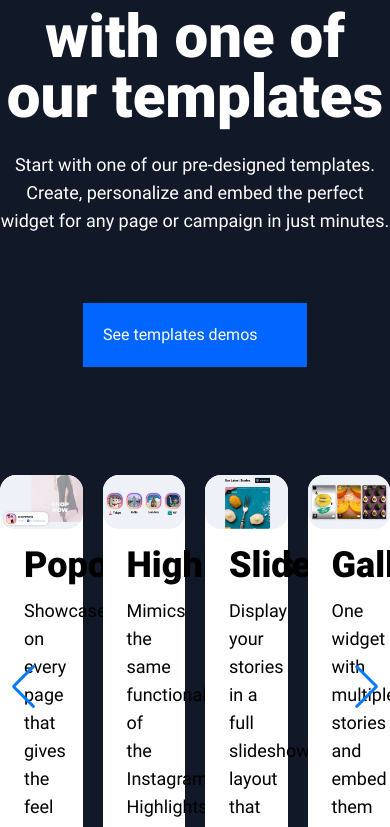
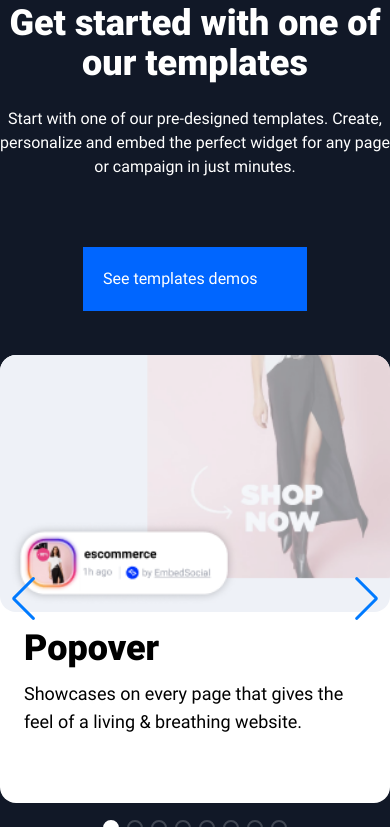
Before and after one commit to thiagonunesbatista/embed-social-reactjs-website, a React (Vite) app: page / in a window 390 px wide. Shown: the part 1637-2464 px from the top of the page. Built offline with nearby package versions, Linux system fonts and the light colour scheme; some icons are missing.

Commit message:
feat: add "TempleteFeature" component responsivity

```diff
--- a/src/components/TemplateFeature.tsx
+++ b/src/components/TemplateFeature.tsx
@@ -6,17 +6,16 @@ import "swiper/css";
 import "swiper/css/navigation";
 import "swiper/css/pagination";
 import "swiper/css/scrollbar";
-import "swiper/css/manipulation";
 
 export const TemplateFeature = () => {
   return (
     <section className="bg-[#111827]">
       <Container className="h-[61rem] flex flex-col justify-center gap-11">
         <div className="text-white flex flex-col items-center gap-6 h-auto">
-          <h1 className="font-roboto-900 text-6xl max-w-xl text-center">
+          <h1 className="font-roboto-900 text-6xl max-w-xl text-center max-sm:text-4xl">
             Get started with one of our templates
           </h1>
-          <p className="text-lg text-center max-w-xl">
+          <p className="text-lg text-center max-w-xl max-sm:text-base">
             Start with one of our pre-designed templates. Create, personalize
             and embed the perfect widget for any page or campaign in just
             minutes.
@@ -26,20 +25,30 @@ export const TemplateFeature = () => {
           </button>
         </div>
 
-        <div className="h-auto mt-16">
+        <div className="h-auto">
           <Swiper
             modules={[Navigation, Pagination, Scrollbar, A11y]}
             spaceBetween={20}
-            slidesPerView={4}
-            slidesPerGroup={4}
+            slidesPerView={1}
+            slidesPerGroup={1}
             navigation
             loop
             pagination={{ clickable: true }}
+            breakpoints={{
+              550: {
+                slidesPerView: 2,
+                slidesPerGroup: 2,
+              },
+              800: {
+                slidesPerView: 4,
+                slidesPerGroup: 4,
+              },
+            }}
           >
-            <SwiperSlide className="h-96 bg-white rounded-2xl">
+            <SwiperSlide className="h-96 bg-white rounded-2xl max-[550px]:h-[28rem]">
               <img
                 src="/src/assets/slides/Slide1.png"
-                className="rounded-2xl"
+                className="rounded-2xl max-[600px]:h-fit max-lg:w-full"
               />
               <div className="mx-6 mt-4">
                 <h1 className="text-4xl font-roboto-900 mb-3">Popover</h1>
@@ -49,10 +58,10 @@ export const TemplateFeature = () => {
                 </p>
               </div>
             </SwiperSlide>
-            <SwiperSlide className="h-96 bg-white rounded-2xl">
+            <SwiperSlide className="h-96 bg-white rounded-2xl max-[550px]:h-[28rem]">
               <img
                 src="/src/assets/slides/Slide2.png"
-                className="rounded-2xl"
+                className="rounded-2xl max-[600px]:h-fit max-lg:w-full"
               />
               <div className="mx-6 mt-4">
                 <h1 className="text-4xl font-roboto-900 mb-3">Highlights</h1>
@@ -62,10 +71,10 @@ export const TemplateFeature = () => {
                 </p>
               </div>
             </SwiperSlide>
-            <SwiperSlide className="h-96 bg-white rounded-2xl">
+            <SwiperSlide className="h-96 bg-white rounded-2xl max-[550px]:h-[28rem]">
               <img
                 src="/src/assets/slides/Slide3.png"
-                className="rounded-2xl"
+                className="rounded-2xl max-[600px]:h-fit max-lg:w-full"
               />
               <div className="mx-6 mt-4">
                 <h1 className="text-4xl font-roboto-900 mb-3">Slider</h1>
@@ -75,10 +84,10 @@ export const TemplateFeature = () => {
                 </p>
               </div>
             </SwiperSlide>
-            <SwiperSlide className="h-96 bg-white rounded-2xl">
+            <SwiperSlide className="h-96 bg-white rounded-2xl max-[550px]:h-[28rem]">
               <img
                 src="/src/assets/slides/Slide4.png"
-                className="rounded-2xl"
+                className="rounded-2xl max-[600px]:h-fit max-lg:w-full"
               />
               <div className="mx-6 mt-4">
                 <h1 className="text-4xl font-roboto-900 mb-3">Gallery</h1>
@@ -88,10 +97,10 @@ export const TemplateFeature = () => {
                 </p>
               </div>
             </SwiperSlide>
-            <SwiperSlide className="h-96 bg-white rounded-2xl">
+            <SwiperSlide className="h-96 bg-white rounded-2xl max-[550px]:h-[28rem]">
               <img
                 src="/src/assets/slides/Slide1.png"
-                className="rounded-2xl"
+                className="rounded-2xl max-[600px]:h-fit max-lg:w-full"
               />
               <div className="mx-6 mt-4">
                 <h1 className="text-4xl font-roboto-900 mb-3">Popover</h1>
@@ -101,10 +110,10 @@ export const TemplateFeature = () => {
                 </p>
               </div>
             </SwiperSlide>
-            <SwiperSlide className="h-96 bg-white rounded-2xl">
+            <SwiperSlide className="h-96 bg-white rounded-2xl max-[550px]:h-[28rem]">
               <img
                 src="/src/assets/slides/Slide2.png"
-                className="rounded-2xl"
+                className="rounded-2xl max-[600px]:h-fit max-lg:w-full"
               />
               <div className="mx-6 mt-4">
                 <h1 className="text-4xl font-roboto-900 mb-3">Highlights</h1>
@@ -114,10 +123,10 @@ export const TemplateFeature = () => {
                 </p>
               </div>
             </SwiperSlide>
-            <SwiperSlide className="h-96 bg-white rounded-2xl">
+            <SwiperSlide className="h-96 bg-white rounded-2xl max-[550px]:h-[28rem]">
               <img
                 src="/src/assets/slides/Slide3.png"
-                className="rounded-2xl"
+                className="rounded-2xl max-[600px]:h-fit max-lg:w-full"
               />
               <div className="mx-6 mt-4">
                 <h1 className="text-4xl font-roboto-900 mb-3">Slider</h1>
@@ -127,10 +136,10 @@ export const TemplateFeature = () => {
                 </p>
               </div>
             </SwiperSlide>
-            <SwiperSlide className="h-96 bg-white rounded-2xl">
+            <SwiperSlide className="h-96 bg-white rounded-2xl max-[550px]:h-[28rem]">
               <img
                 src="/src/assets/slides/Slide4.png"
-                className="rounded-2xl"
+                className="rounded-2xl max-[600px]:h-fit max-lg:w-full"
               />
               <div className="mx-6 mt-4">
                 <h1 className="text-4xl font-roboto-900 mb-3">Gallery</h1>
```
